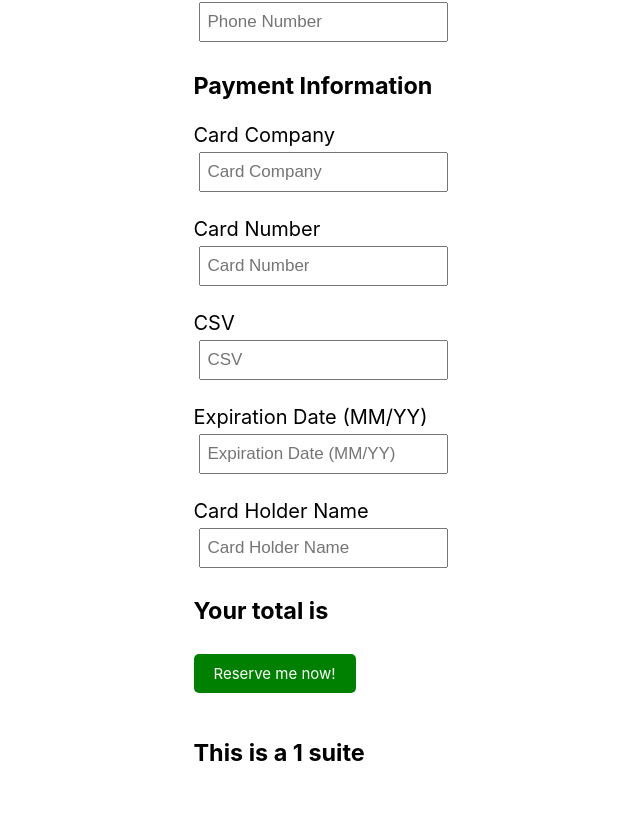
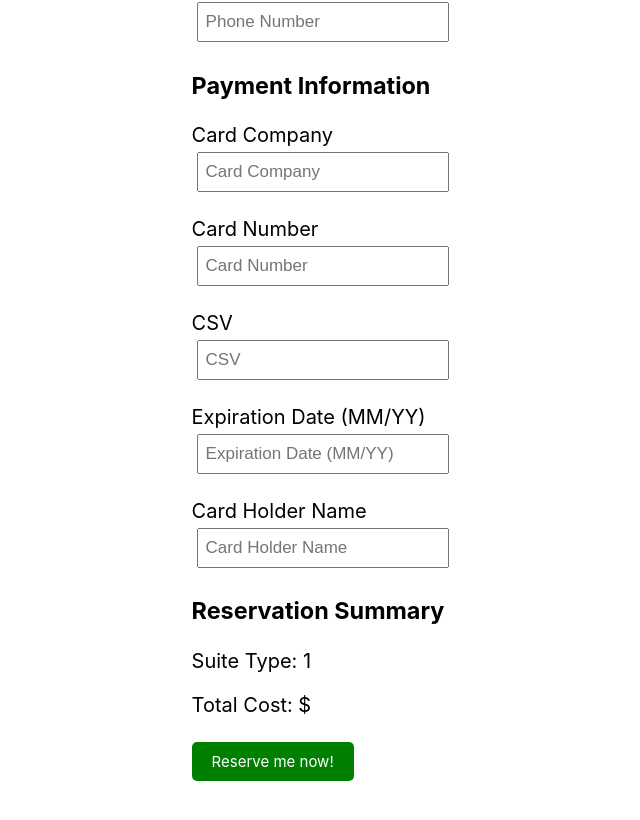
Before and after one commit to loveleen-kaur21/ReservMEJs, a Next.js app in the folder reservme-next-react/: page /checkout/1 in a window 1280 px wide. Shown: the part 916-1736 px from the top of the page, without its empty margins (322-962 px from the left). Before the commit the page ends 1706 px from the top, so only its background shows below. Built offline with nearby package versions, Linux system fonts and the light colour scheme.

Commit message:
cost touches to payment - seth

```diff
--- a/reservme-next-react/components/FormInfo.js
+++ b/reservme-next-react/components/FormInfo.js
@@ -187,7 +187,11 @@ const FormInfo = ({id}) => {
                 value={cardHolderName}
                 onChange={(e) => setCardHolderName(e.target.value)}></input>
             </div>
-            <h3>Your total is {price(id)}</h3>
+            <div>
+                <h3>Reservation Summary</h3>
+                <p>Suite Type: {id}</p>
+                <p>Total Cost: ${price(id)}</p>
+            </div>
             <SubmitInfoButton color='green' text='Reserve me now!' />
             </div>
             </form>
--- a/reservme-next-react/pages/checkout/[id].js
+++ b/reservme-next-react/pages/checkout/[id].js
@@ -8,7 +8,6 @@ export default function handler() {
     return (
     <div>
         <FormInfo id={id}/>
-        <h3>This is a {id} suite</h3>
     </div>
     )
 }
```
